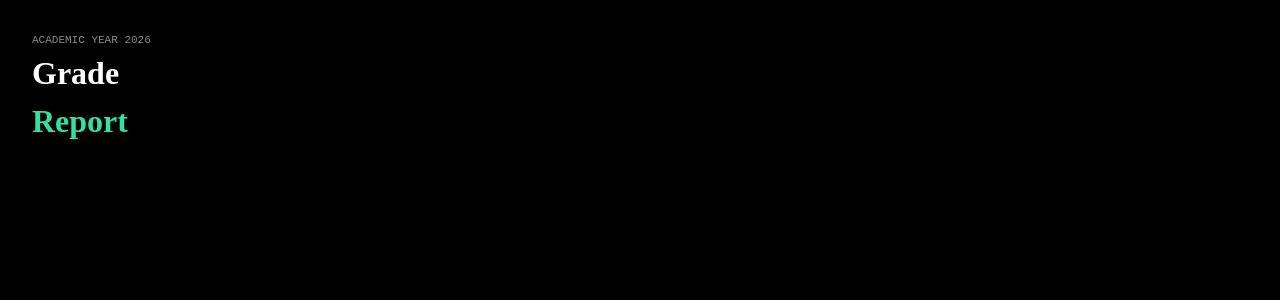
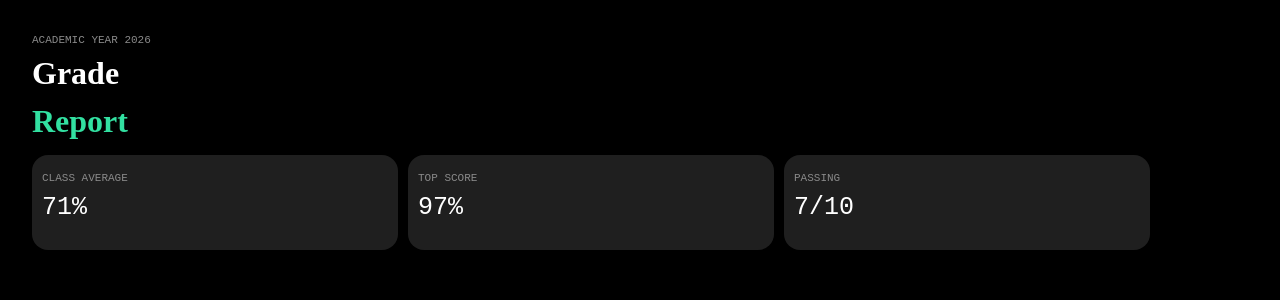
Before and after one commit to blebopo/grade-report, a React (Vite) app: page / in a window 1280 px wide. Shown: the top 300 px of the page. Built offline with nearby package versions, Linux system fonts and the light colour scheme.

Commit message:
Grade summary card title visuals complete

```diff
--- /dev/null
+++ b/src/components/GradeSummaryCard.tsx
@@ -0,0 +1,16 @@
+import "../styles/GradeSummaryCard.css"
+
+interface GradeSummaryCardProps {
+    title : string,
+    value : string
+}
+
+export default function GradeSummaryCardComponent({title, value} : GradeSummaryCardProps){
+   return(
+    <div className="summary-card">
+      <span className="summary-card__title">{title.toUpperCase()}</span>
+      <br/>
+      <span className="summary-card__value">{value}</span>
+    </div>
+     );
+}
--- a/src/pages/GradeReport.tsx
+++ b/src/pages/GradeReport.tsx
@@ -1,10 +1,16 @@
 import GradeReportHeaderComponent from "../components/GradeReportHeader";
+import GradeSummaryCardComponent from "../components/GradeSummaryCard";
 import "../styles/GradeReport.css";
 
 export default function GradeReportPage() {
   return (
     <>
       <GradeReportHeaderComponent />
+      <div className="grade-summary-details-container">
+        <GradeSummaryCardComponent title="class average" value="71%" />
+        <GradeSummaryCardComponent title="top score" value="97%" />
+        <GradeSummaryCardComponent title="passing" value="7/10" />
+      </div>
     </>
   );
 }
--- a/src/styles/GradeReport.css
+++ b/src/styles/GradeReport.css
@@ -1,3 +1,12 @@
 body {
   background-color: black;
+  font-family: "DM Mono", monospace;
+  font-weight: 400;
+  font-style: normal;
+  color: #8a8a8a;
 }
+
+.grade-summary-details-container{
+    display: flex;
+    flex-wrap: wrap;
+}
--- /dev/null
+++ b/src/styles/GradeSummaryCard.css
@@ -0,0 +1,21 @@
+.summary-card {
+  background-color: #1F1F1F;
+  margin-right: 10px;
+  margin-top: 10px;
+  margin-bottom: 10px;
+  padding: 10px 0 20px 10px;
+  border-radius: 16px;
+  min-width: 356px;
+  min-height: 65px;
+}
+
+.summary-card__title {
+  font-size: 11px;
+  margin-bottom: 20px;
+}
+
+.summary-card__value{
+  color: white;
+  font-size: 25px;
+  padding-top: 20px;
+}
```
